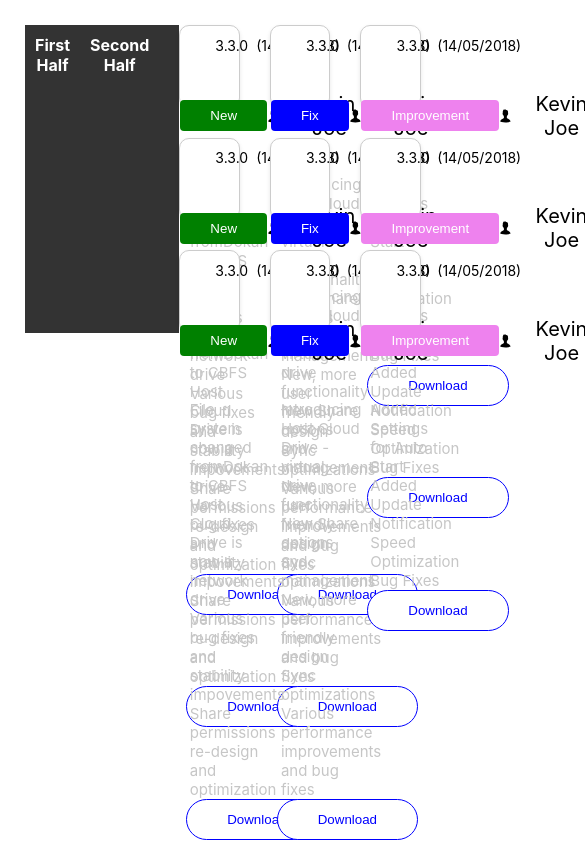
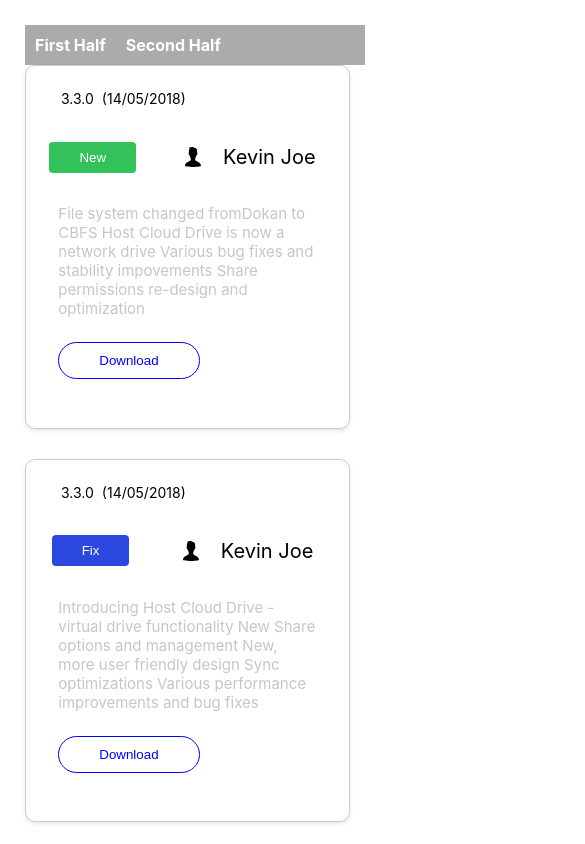
Before and after one commit to arbenitamani/React-Task-1, a React (Create React App) app: page /articles in a window 390 px wide. Shown: the top 844 px of the page, 585 px wide, since content can reach past the window. Built offline with nearby package versions, Linux system fonts and the light colour scheme.

Commit message:
Bits made responsive and colors changed

```diff
--- a/src/App.js
+++ b/src/App.js
@@ -11,7 +11,6 @@ function App() {
 
     <Navigation />
 
-
         <Routes>
           <Route path="/" element={<ItemsPage />} />
           <Route path="/articles" element={<ArticlePage />} />
--- a/src/Pages/ArticlePage.jsx
+++ b/src/Pages/ArticlePage.jsx
@@ -93,13 +93,13 @@ const items = [
 const getColorForText = (text) => {
   switch (text) {
     case "New":
-      return "green";
+      return "#32c259"; // Green in hexadecimal
     case "Fix":
-      return "blue";
+      return "#2b49e0"; // Blue in hexadecimal
     case "Improvement":
-      return "violet";
+      return "#b546d4"; // Violet in hexadecimal
     default:
-      return "black";
+      return "#000000"; // Black in hexadecimal
   }
 };
 
--- a/src/styles.css
+++ b/src/styles.css
@@ -1,6 +1,5 @@
 .App {
-    display: flex;
-    justify-content: space-between;
+
     margin: 0 auto;
     padding: 25px;
   }
@@ -133,7 +132,8 @@ justify-self: flex-start;
 .item-details {
  display: inline-block;
   color: rgb(198, 198, 198);
-  height: 170px;
+  position: relative;
+  height: 153px;
 }
 .item-details p {
  text-align: left;
@@ -157,13 +157,34 @@ justify-self: flex-start;
   background-color: white;
   color: blue;
   border: 1px solid blue;
-  padding: 12px 40px;
+  padding: 10px 40px;
   border-radius: 23px;
   cursor: pointer;
   vertical-align: bottom;
   margin-bottom: 15%;
+
 }
 
+/* Media Queries */
+/* Media Queries for 768px width */
+@media screen and (max-width: 768px) {
+
+  .item-card {
+    max-width: calc(40% - 10px);
+  }
+}
+
+@media (max-width: 480px) {
+
+
+  .article-item-container {
+    flex-direction: column; /* Change flex-direction to row for wider layout */
+  }
+  .item-card {
+    max-width: calc(100% - 15px); /* One item per row for screens 400px or more */
+    padding-bottom: 0%; /* Maintain a 1:1 aspect ratio (square) for one item per row */
+  }
+}
 
 
 
--- a/src/styles/navigation.css
+++ b/src/styles/navigation.css
@@ -1,7 +1,7 @@
 /* Navigation.css */
 
 .my-nav {
-    background-color: #333;
+    background-color: #ababab;
     padding: 10px;
   }
 
```
